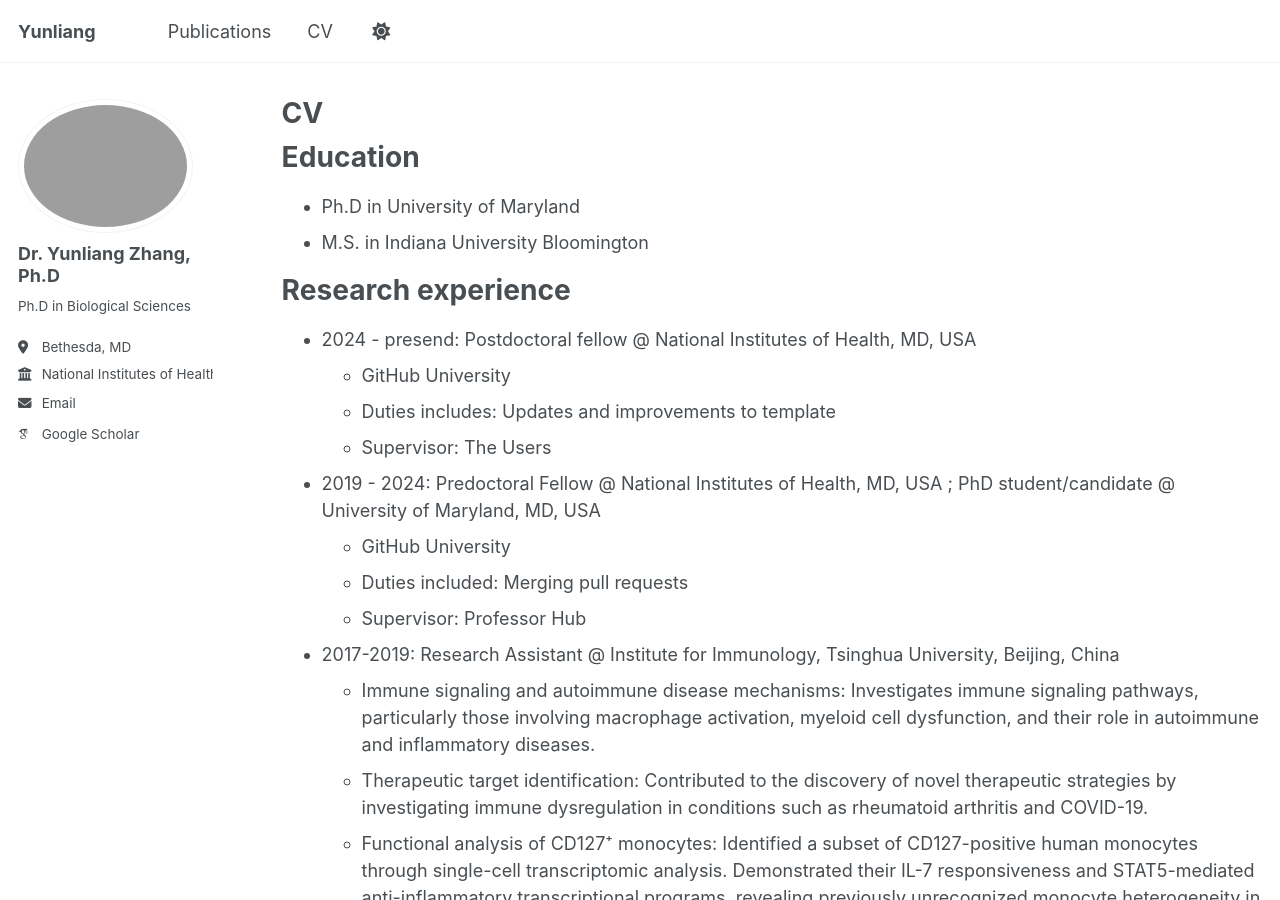
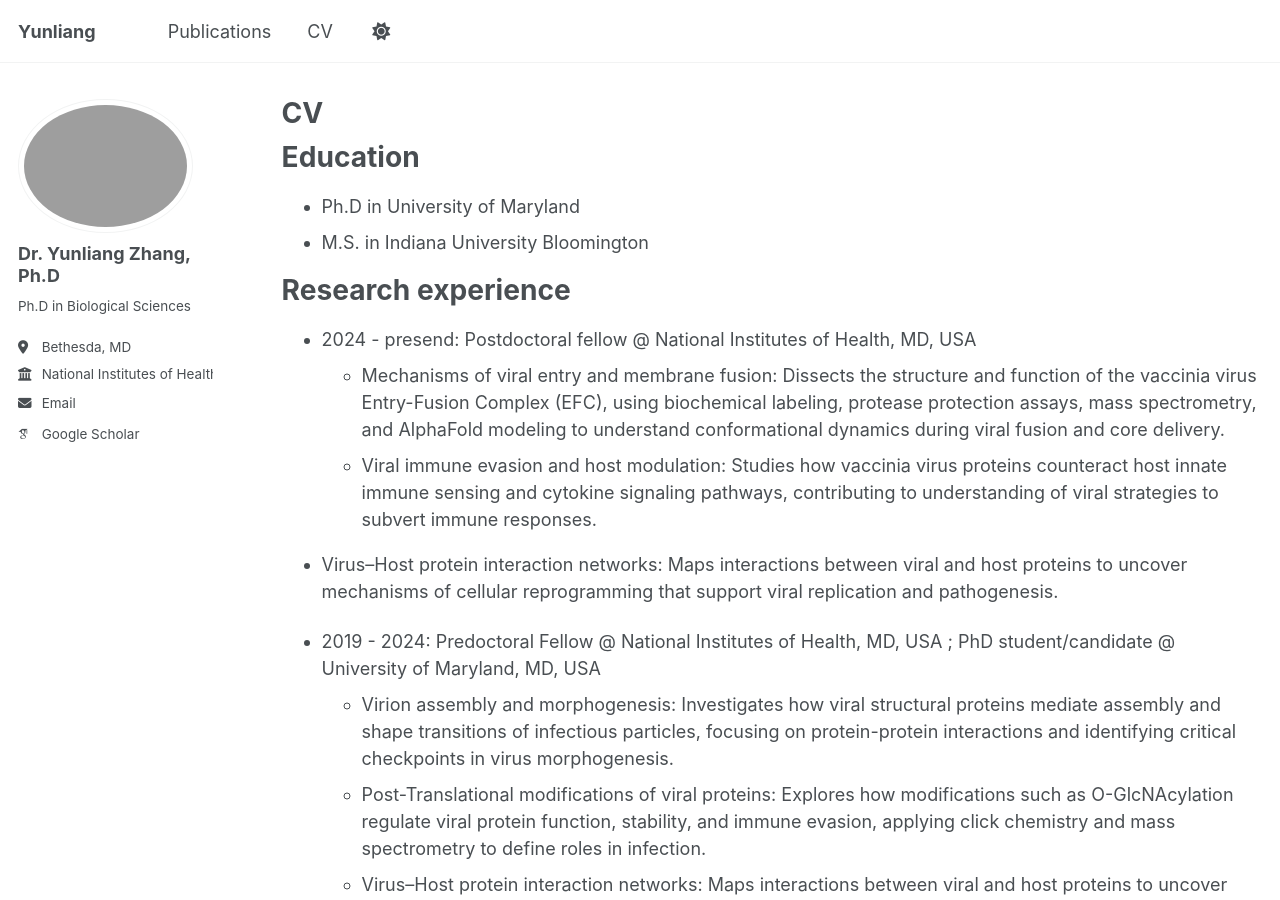
Before and after one commit to zhang-virpath/zhang-virpath.github.io, a Jekyll site: the page built from _pages/cv.md, in a window 1280 px wide and 900 px high. Built offline with Jekyll 4.4.1, drawn with Linux system fonts in a browser that asks for light colours; some web fonts are replaced; some of the changed text lies outside the part shown.

Commit message:
Update cv.md

```diff
--- a/_pages/cv.md
+++ b/_pages/cv.md
@@ -18,14 +18,14 @@ Education
 Research experience
 ======
 * 2024 - presend: Postdoctoral fellow @ National Institutes of Health, MD, USA
-  * GitHub University
-  * Duties includes: Updates and improvements to template
-  * Supervisor: The Users
+  * Mechanisms of viral entry and membrane fusion: Dissects the structure and function of the vaccinia virus Entry-Fusion Complex (EFC), using biochemical labeling, protease protection assays, mass spectrometry, and AlphaFold modeling to understand conformational dynamics during viral fusion and core delivery.
+  * Viral immune evasion and host modulation: Studies how vaccinia virus proteins counteract host innate immune sensing and cytokine signaling pathways, contributing to understanding of viral strategies to subvert immune responses.
+* Virus–Host protein interaction networks: Maps interactions between viral and host proteins to uncover mechanisms of cellular reprogramming that support viral replication and pathogenesis.
 
 * 2019 - 2024: Predoctoral Fellow @ National Institutes of Health, MD, USA ; PhD student/candidate @ University of Maryland, MD, USA
-  * GitHub University
-  * Duties included: Merging pull requests
-  * Supervisor: Professor Hub
+  * Virion assembly and morphogenesis: Investigates how viral structural proteins mediate assembly and shape transitions of infectious particles, focusing on protein-protein interactions and identifying critical checkpoints in virus morphogenesis.
+  * Post-Translational modifications of viral proteins: Explores how modifications such as O-GlcNAcylation regulate viral protein function, stability, and immune evasion, applying click chemistry and mass spectrometry to define roles in infection.
+  * Virus–Host protein interaction networks: Maps interactions between viral and host proteins to uncover mechanisms of cellular reprogramming that support viral replication and pathogenesis.
 
 * 2017-2019: Research Assistant @ Institute for Immunology, Tsinghua University, Beijing, China
   * Immune signaling and autoimmune disease mechanisms: Investigates immune signaling pathways, particularly those involving macrophage activation, myeloid cell dysfunction, and their role in autoimmune and inflammatory diseases.
```
